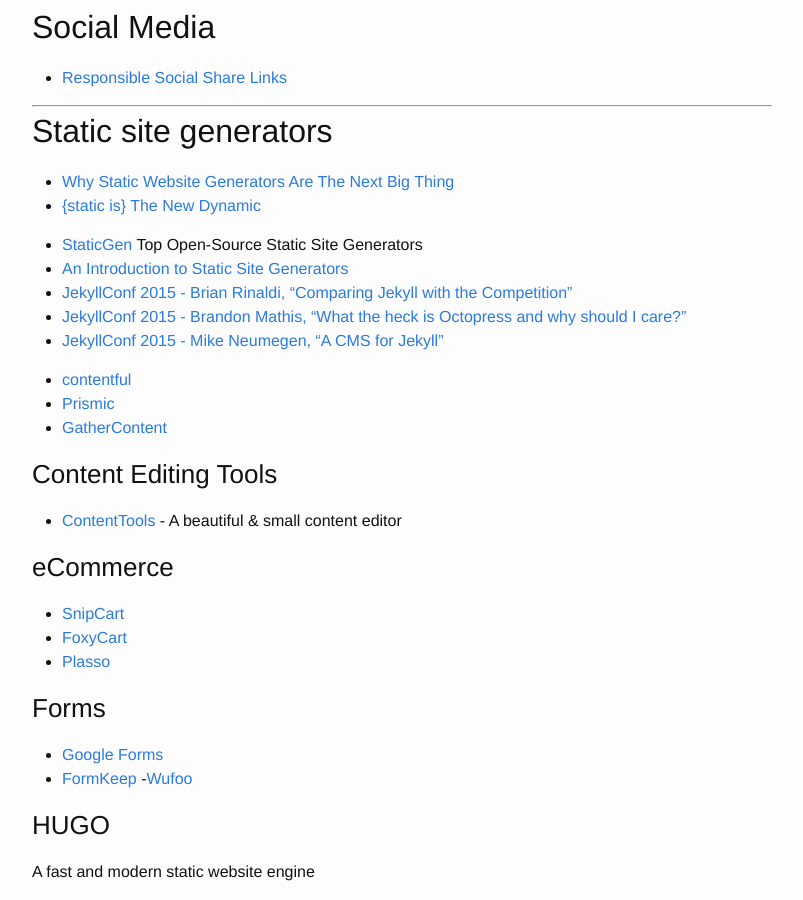
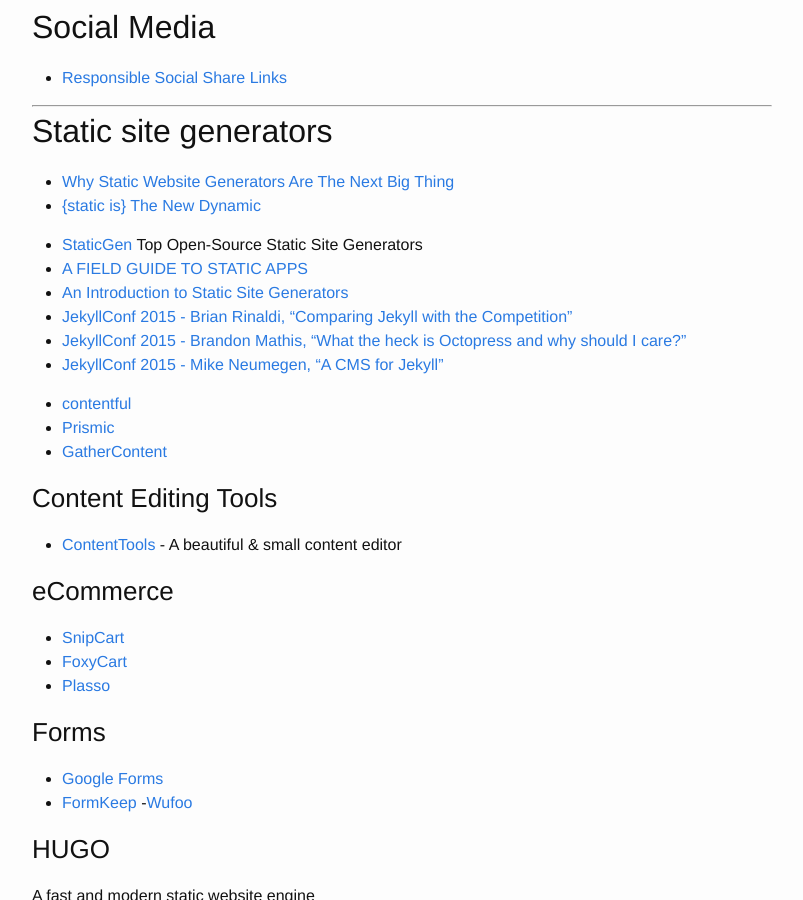
Before and after one commit to brownerd/brownerd.github.io, a Jekyll site: the page built from _posts/2015-01-01-reading-list-2015.md, in a window 1280 px wide and 900 px high, scrolled down 37001 px. Shown: the whole window, without its empty margins (238-1041 px from the left). Built offline with Jekyll 4.4.1, drawn with Linux system fonts in a browser that asks for light colours; emoji names are drawn with the system emoji font.

```diff
--- a/_posts/2015-01-01-reading-list-2015.md
+++ b/_posts/2015-01-01-reading-list-2015.md
@@ -2039,6 +2039,8 @@ I hate powerpoint and keynote. But I am loving Bespoke!
 - [{static is} The New Dynamic](http://www.thenewdynamic.org/)
 
 - [StaticGen](https://www.staticgen.com/) Top Open-Source Static Site Generators
+- [A FIELD GUIDE TO
+STATIC APPS](http://www.staticapps.org/)
 - [An Introduction to Static Site Generators](http://davidwalsh.name/introduction-static-site-generators)
 - [JekyllConf 2015 - Brian Rinaldi, "Comparing Jekyll with the Competition"](https://www.youtube.com/watch?v=vT7DhK5zbv0)
 - [JekyllConf 2015 - Brandon Mathis, "What the heck is Octopress and why should I care?"](https://www.youtube.com/watch?v=KS6e4XxY2H4)
```
Also changed, not shown: _drafts/brownerds.md (+3 -1 lines).
